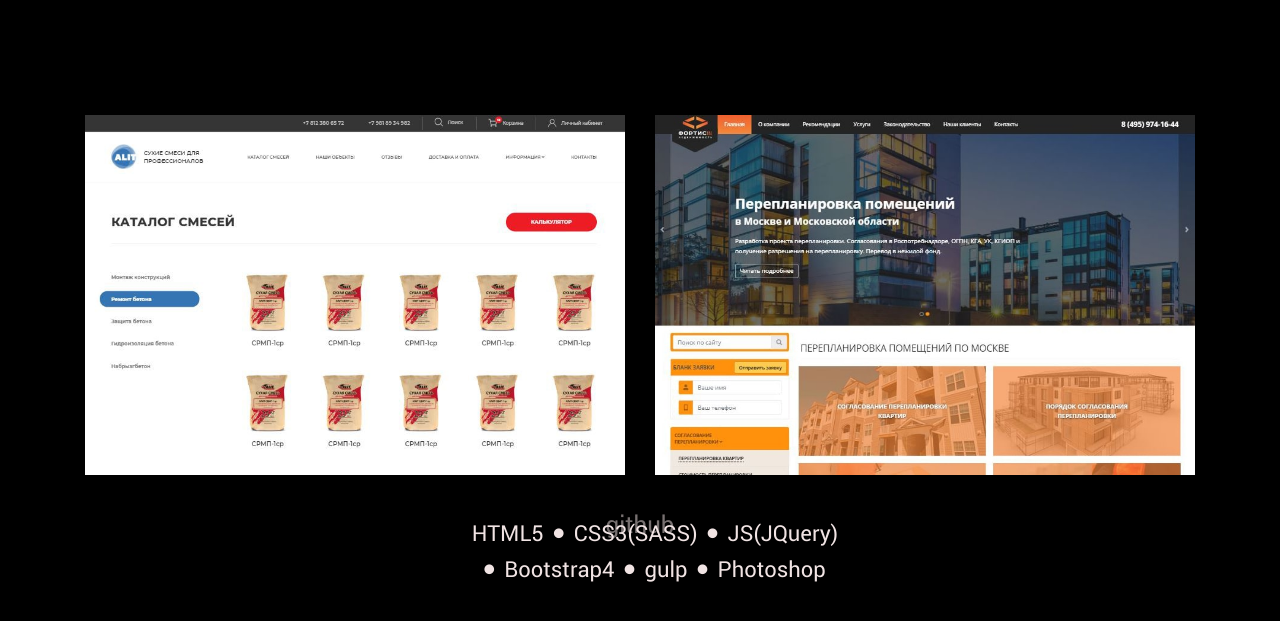
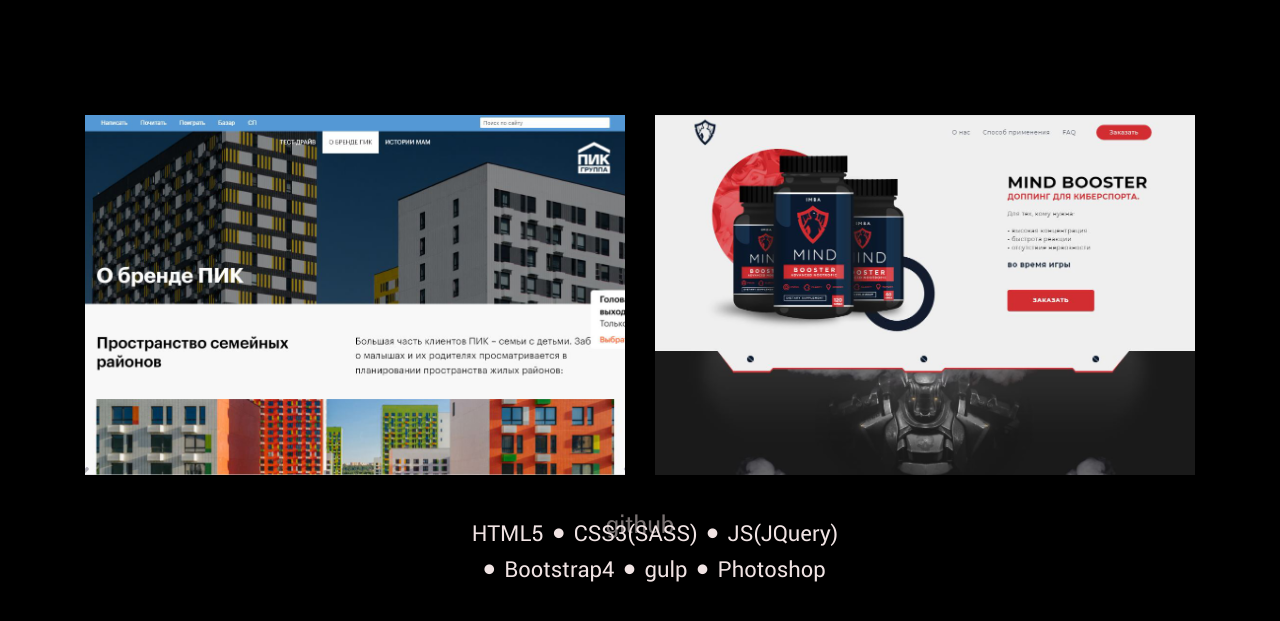
Before and after one commit to Anastasiia34/Anastasiia34.github.io, a plain HTML site: page index.html in a window 1280 px wide. Shown: the part 105-726 px from the top of the page. Drawn offline with Linux system fonts and the light colour scheme.

Commit message:
Update index.html

```diff
--- a/index.html
+++ b/index.html
@@ -54,14 +54,14 @@
 			<div class="container">
 				<div class="row">
 					<div class="col-md-6 left">
-						<img src="img/alit.jpg" alt="">
-						<img src="img/alit.jpg" alt="">
-						<img src="img/alit.jpg" alt="">
+						<img src="img/pik.jpg" alt="">
+						<img src="img/pik.jpg" alt="">
+						<img src="img/pik.jpg" alt="">
 					</div>
 					<div class="col-md-6 right">
-						<img src="img/fortis.jpg" alt="">
-						<img src="img/fortis.jpg" alt="">
-						<img src="img/fortis.jpg" alt="">
+						<img src="img/mindb.JPG" alt="">
+						<img src="img/mindb.JPG" alt="">
+						<img src="img/mindb.JPG" alt="">
 					</div>
 				</div>
 				<div class="row">
```
